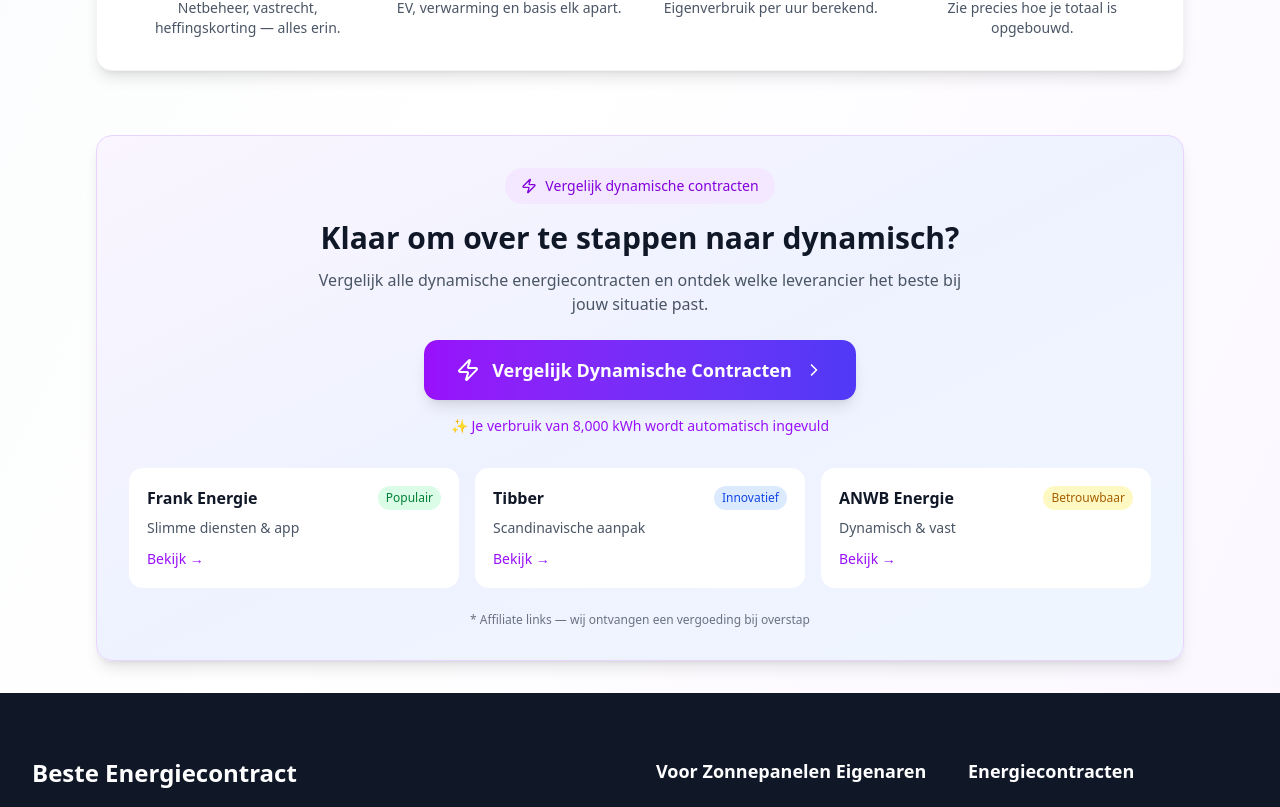
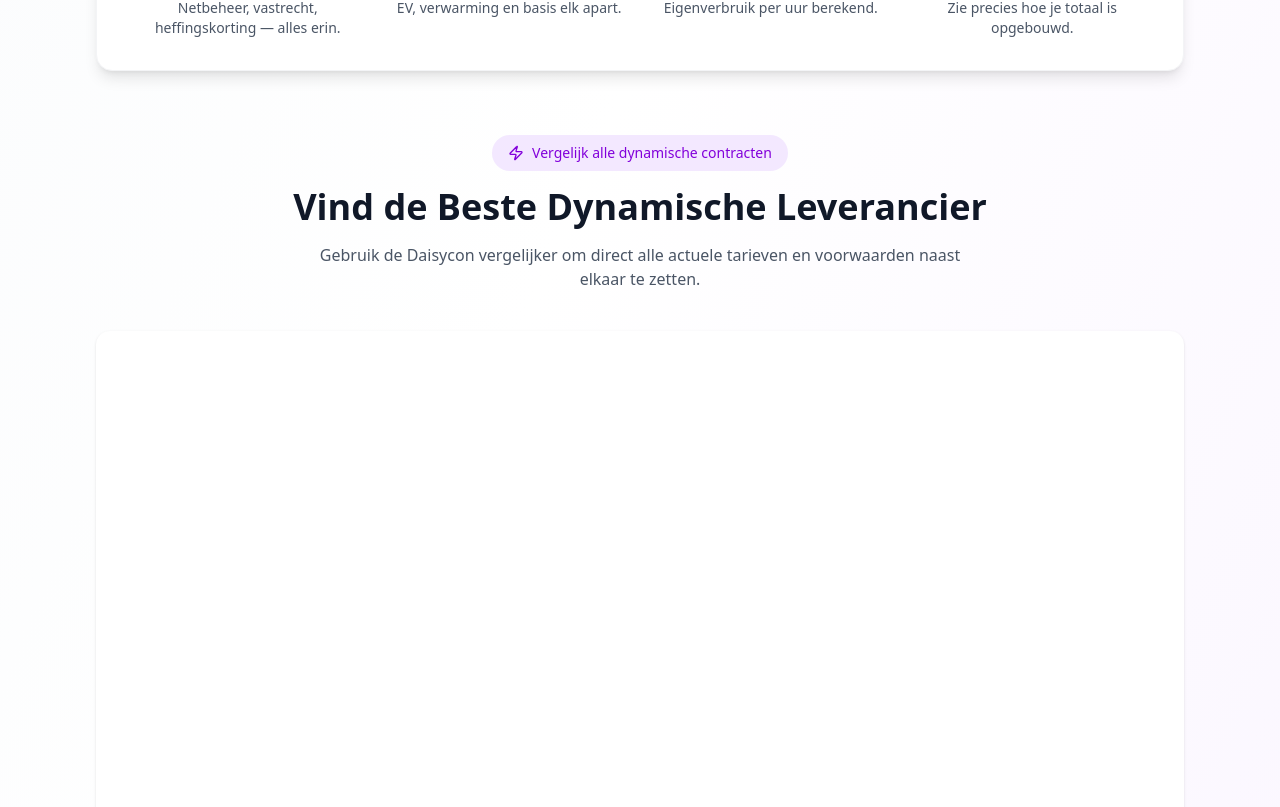
Before and after one commit to jjscholtes/energievergelijker, a Next.js app: page /tool/dynamisch-inzicht in a window 1280 px wide. Shown: the part 1433-2240 px from the top of the page. Built offline with nearby package versions, Linux system fonts and the light colour scheme.

Commit message:
feat: add Daisycon widget and update dynamic insight tool

```diff
--- /dev/null
+++ b/src/components/tool/DaisyconWidget.tsx
@@ -0,0 +1,85 @@
+'use client';
+
+import { useEffect, useRef } from 'react';
+
+interface DaisyconWidgetProps {
+  consumption?: number;
+  hasSolar?: boolean;
+  solarProduction?: number;
+  persons?: number;
+}
+
+export function DaisyconWidget({
+  consumption = 4500,
+  hasSolar = false,
+  solarProduction = 0,
+  persons = 3
+}: DaisyconWidgetProps) {
+  const containerRef = useRef<HTMLDivElement>(null);
+
+  useEffect(() => {
+    // Add the Daisycon script to the document if it doesn't exist
+    const scriptId = 'daisycon-energy-script';
+    let script = document.getElementById(scriptId) as HTMLScriptElement;
+
+    if (!script) {
+      script = document.createElement('script');
+      script.id = scriptId;
+      script.src = 'https://daisycon.tools/energy-nl/app.js';
+      script.type = 'text/javascript';
+      script.async = true;
+      document.head.appendChild(script);
+    }
+
+    // Function to initialize/re-initialize the widget
+    const initWidget = () => {
+      // @ts-ignore - The Daisycon script adds global objects/methods
+      if (window.daisycon && window.daisycon.energy) {
+        // @ts-ignore
+        window.daisycon.energy.init();
+      }
+    };
+
+    // If script is already loaded, init; otherwise init when script loads
+    if (script.dataset.loaded === 'true') {
+      initWidget();
+    } else {
+      script.addEventListener('load', () => {
+        script.dataset.loaded = 'true';
+        initWidget();
+      });
+    }
+
+    // Cleanup isn't strictly necessary for the script itself but good practice
+    // if we wanted to remove the script when the component unmounts.
+    // In this case, we prefer keeping it loaded.
+  }, []);
+
+  // Construct the config based on props
+  // Standard config provided by user: {"mediaId":413683,"locale":"nl-NL","buttonText":"Bekijken","filter":{"household":{"value":3},"tariffType":{"value":["dynamic"]}}}
+  const config = {
+    mediaId: 413683,
+    locale: "nl-NL",
+    buttonText: "Bekijken",
+    filter: {
+      household: {
+        value: persons || 3
+      },
+      tariffType: {
+        value: ["dynamic"]
+      },
+      // Optional: attempt to pass consumption if supported by widget
+      // consumption: { value: consumption }
+    }
+  };
+
+  return (
+    <div className="w-full min-h-[600px] bg-white rounded-xl overflow-hidden shadow-sm">
+      <div
+        ref={containerRef}
+        className="dc-tool dc-energy-tool"
+        data-config={JSON.stringify(config)}
+      />
+    </div>
+  );
+}
--- a/src/components/tool/DynamischInzichtTool.tsx
+++ b/src/components/tool/DynamischInzichtTool.tsx
@@ -37,6 +37,7 @@
 } from 'recharts';
 import { HeatingType, BuildYearRange, buildYearRanges } from '@/lib/data/neduProfiles';
 import { ENERGY_CONSTANTS } from '@/lib/constants';
+import { DaisyconWidget } from './DaisyconWidget';
 
 // ============================================================================
 // TYPES & INTERFACES
@@ -228,8 +229,7 @@
             {[1, 2, 3].map((s) => (
               <div key={s} className="flex items-center">
                 <div
-                  className={`w-10 h-10 rounded-full flex items-center justify-center font-bold transition-all ${
-                    step >= s
+                  className={`w-10 h-10 rounded-full flex items-center justify-center font-bold transition-all ${step >= s
                       ? 'bg-purple-600 text-white'
                       : 'bg-gray-200 text-gray-500'
                     }`}
@@ -283,8 +283,7 @@
                         key={option.value}
                         type="button"
                         onClick={() => setHeatingType(option.value)}
-                        className={`p-4 rounded-xl border-2 transition-all text-left ${
-                          heatingType === option.value
+                        className={`p-4 rounded-xl border-2 transition-all text-left ${heatingType === option.value
                             ? 'border-purple-500 bg-purple-50 ring-2 ring-purple-200'
                             : 'border-gray-200 hover:border-purple-300'
                           }`}
@@ -302,8 +301,7 @@
               <div className="border-t border-gray-200 pt-6">
                 <div
                   onClick={() => setHasSolar(!hasSolar)}
-                  className={`p-4 rounded-xl border-2 cursor-pointer transition-all ${
-                    hasSolar
+                  className={`p-4 rounded-xl border-2 cursor-pointer transition-all ${hasSolar
                       ? 'border-yellow-500 bg-yellow-50 ring-2 ring-yellow-200'
                       : 'border-gray-200 hover:border-yellow-300'
                     }`}
@@ -370,8 +368,7 @@
               <div>
                 <div
                   onClick={() => setHasEV(!hasEV)}
-                  className={`p-4 rounded-xl border-2 cursor-pointer transition-all ${
-                    hasEV
+                  className={`p-4 rounded-xl border-2 cursor-pointer transition-all ${hasEV
                       ? 'border-green-500 bg-green-50 ring-2 ring-green-200'
                       : 'border-gray-200 hover:border-green-300'
                     }`}
@@ -413,8 +410,7 @@
                     </div>
                     <div
                       onClick={() => setSmartCharging(!smartCharging)}
-                      className={`p-3 rounded-lg cursor-pointer transition-all flex items-center justify-between ${
-                        smartCharging ? 'bg-green-100 border-2 border-green-300' : 'bg-white border-2 border-gray-200'
+                      className={`p-3 rounded-lg cursor-pointer transition-all flex items-center justify-between ${smartCharging ? 'bg-green-100 border-2 border-green-300' : 'bg-white border-2 border-gray-200'
                         }`}
                     >
                       <div className="flex items-center gap-3">
@@ -462,8 +458,7 @@
                       key={option.value}
                       type="button"
                       onClick={() => setBuildYear(option.value)}
-                      className={`p-4 rounded-xl border-2 transition-all text-left ${
-                        buildYear === option.value
+                      className={`p-4 rounded-xl border-2 transition-all text-left ${buildYear === option.value
                           ? 'border-purple-500 bg-purple-50 ring-2 ring-purple-200'
                           : 'border-gray-200 hover:border-purple-300'
                         }`}
@@ -510,8 +505,7 @@
                       key={option.value}
                       type="button"
                       onClick={() => setNetbeheerder(option.value)}
-                      className={`p-4 rounded-xl border-2 transition-all text-left ${
-                        netbeheerder === option.value
+                      className={`p-4 rounded-xl border-2 transition-all text-left ${netbeheerder === option.value
                           ? 'border-purple-500 bg-purple-50 ring-2 ring-purple-200'
                           : 'border-gray-200 hover:border-purple-300'
                         }`}
@@ -953,8 +947,8 @@
                   <AreaChart data={result.monthlySummary}>
                     <defs>
                       <linearGradient id="priceGrad" x1="0" y1="0" x2="0" y2="1">
-                        <stop offset="5%" stopColor="#8B5CF6" stopOpacity={0.3}/>
-                        <stop offset="95%" stopColor="#8B5CF6" stopOpacity={0}/>
+                        <stop offset="5%" stopColor="#8B5CF6" stopOpacity={0.3} />
+                        <stop offset="95%" stopColor="#8B5CF6" stopOpacity={0} />
                       </linearGradient>
                     </defs>
                     <CartesianGrid strokeDasharray="3 3" stroke="#E5E7EB" />
@@ -1078,83 +1072,29 @@
         )}
 
         {/* Dynamische Contracten Vergelijker */}
-        <div className="mt-16 bg-gradient-to-br from-purple-50 via-indigo-50 to-blue-50 rounded-2xl shadow-lg p-8 border border-purple-200">
-          <div className="text-center mb-6">
+        <div className="mt-16">
+          <div className="text-center mb-10">
             <div className="inline-flex items-center gap-2 bg-purple-100 text-purple-700 px-4 py-2 rounded-full text-sm font-medium mb-4">
               <Zap className="w-4 h-4" />
-              Vergelijk dynamische contracten
+              Vergelijk alle dynamische contracten
             </div>
-            <h2 className="text-2xl md:text-3xl font-bold text-gray-900 mb-3">
-              Klaar om over te stappen naar dynamisch?
+            <h2 className="text-3xl md:text-4xl font-bold text-gray-900 mb-4">
+              Vind de Beste Dynamische Leverancier
             </h2>
-            <p className="text-gray-600 max-w-2xl mx-auto mb-6">
-              Vergelijk alle dynamische energiecontracten en ontdek welke leverancier het beste bij jouw situatie past.
-            </p>
-
-            {/* Direct link to comparison tool with prefilled data */}
-            <a
-              href={`https://www.energieleveranciers.nl/vergelijken/dynamisch/?verbruik=${totalKwh}&zonnepanelen=${hasSolar ? Math.round(solarProduction / 400) : 0}&mi=413683`}
-              target="_blank"
-              rel="noopener noreferrer sponsored"
-              className="inline-flex items-center gap-3 px-8 py-4 bg-gradient-to-r from-purple-600 to-indigo-600 text-white rounded-xl font-bold text-lg hover:from-purple-700 hover:to-indigo-700 transition-all shadow-lg hover:shadow-xl"
-            >
-              <Zap className="w-6 h-6" />
-              Vergelijk Dynamische Contracten
-              <ChevronRight className="w-5 h-5" />
-            </a>
-
-            <p className="text-sm text-purple-600 mt-4">
-              ✨ Je verbruik van {totalKwh.toLocaleString()} kWh{hasSolar ? ` + ${Math.round(solarProduction / 400)} zonnepanelen` : ''} wordt automatisch ingevuld
+            <p className="text-gray-600 max-w-2xl mx-auto">
+              Gebruik de Daisycon vergelijker om direct alle actuele tarieven en voorwaarden naast elkaar te zetten.
             </p>
           </div>
 
-          {/* Top 3 Dynamic Providers */}
-          <div className="mt-8 grid grid-cols-1 md:grid-cols-3 gap-4">
-            <a
-              href="https://jf79.net/c/?si=16978&li=1731992&wi=413683&ws=&dl="
-              target="_blank"
-              rel="noopener noreferrer sponsored"
-              className="p-4 bg-white rounded-xl border-2 border-transparent hover:border-purple-300 transition-all group"
-            >
-              <div className="flex items-center justify-between mb-2">
-                <span className="font-bold text-gray-900">Frank Energie</span>
-                <span className="text-xs bg-green-100 text-green-700 px-2 py-1 rounded-full">Populair</span>
-              </div>
-              <p className="text-sm text-gray-600 mb-2">Slimme diensten & app</p>
-              <span className="text-purple-600 text-sm font-medium group-hover:underline">Bekijk →</span>
-            </a>
+          <DaisyconWidget
+            consumption={totalKwh}
+            hasSolar={hasSolar}
+            solarProduction={solarProduction}
+            persons={persons}
+          />
 
-            <a
-              href="https://tc.tradetracker.net/?c=27887&m=12&a=413683"
-              target="_blank"
-              rel="noopener noreferrer sponsored"
-              className="p-4 bg-white rounded-xl border-2 border-transparent hover:border-purple-300 transition-all group"
-            >
-              <div className="flex items-center justify-between mb-2">
-                <span className="font-bold text-gray-900">Tibber</span>
-                <span className="text-xs bg-blue-100 text-blue-700 px-2 py-1 rounded-full">Innovatief</span>
-              </div>
-              <p className="text-sm text-gray-600 mb-2">Scandinavische aanpak</p>
-              <span className="text-purple-600 text-sm font-medium group-hover:underline">Bekijk →</span>
-            </a>
-
-            <a
-              href="https://www.anwb.nl/huis/energie/energiecontract?utm_source=affiliate&utm_medium=daisycon&utm_campaign=413683"
-              target="_blank"
-              rel="noopener noreferrer sponsored"
-              className="p-4 bg-white rounded-xl border-2 border-transparent hover:border-purple-300 transition-all group"
-            >
-              <div className="flex items-center justify-between mb-2">
-                <span className="font-bold text-gray-900">ANWB Energie</span>
-                <span className="text-xs bg-yellow-100 text-yellow-700 px-2 py-1 rounded-full">Betrouwbaar</span>
-              </div>
-              <p className="text-sm text-gray-600 mb-2">Dynamisch & vast</p>
-              <span className="text-purple-600 text-sm font-medium group-hover:underline">Bekijk →</span>
-            </a>
-          </div>
-
-          <p className="text-xs text-gray-500 mt-6 text-center">
-            * Affiliate links — wij ontvangen een vergoeding bij overstap
+          <p className="text-xs text-gray-400 mt-6 text-center">
+            * Wij tonen onafhankelijke resultaten via Daisycon. Bij een overstap kunnen wij een kleine commissie ontvangen.
           </p>
         </div>
       </main>
```
Lines whose indentation alone changed are shown as unchanged.
